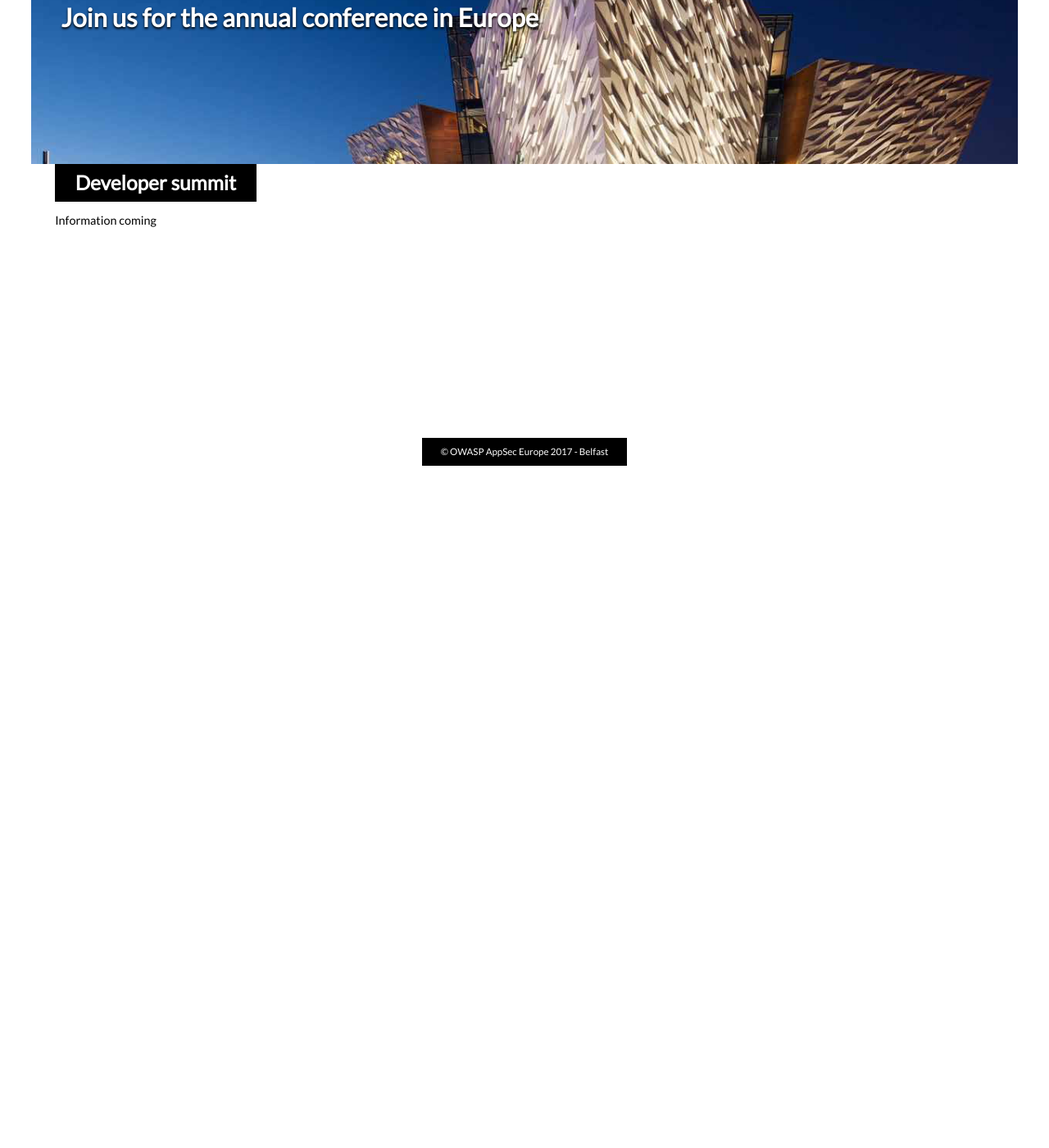
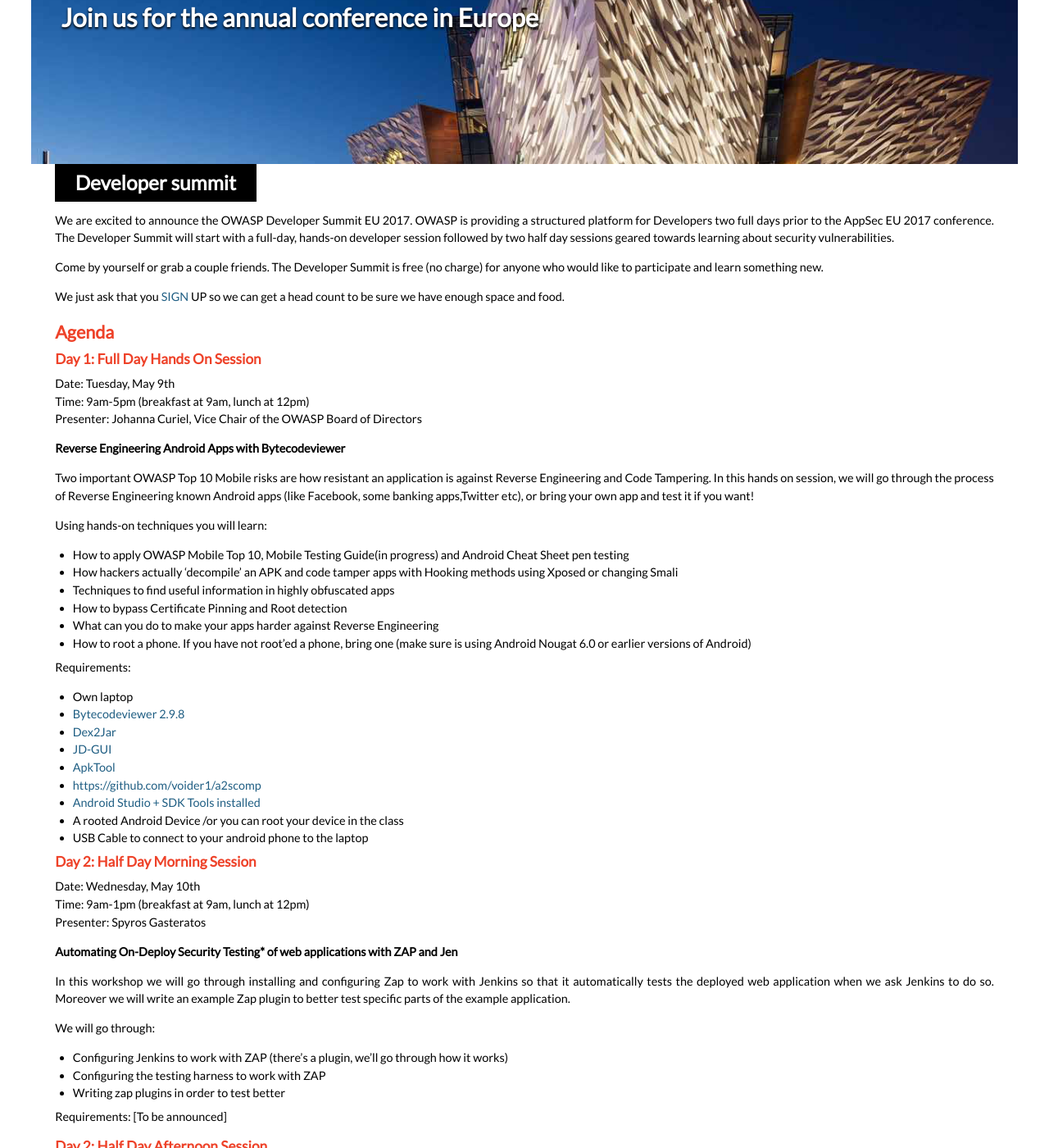
Before and after one commit to OWASP/AppSecEurope2017, a Jekyll site: the page built from program/developer-summit.md, in a window 1280 px wide and 1400 px high, scrolled down 240 px. Shown: the whole window at 82% size. Built offline with Jekyll 4.4.1, drawn with Linux system fonts in a browser that asks for light colours; before the commit the page ends 900 px from its top, so only the background shows below that; some of the changed text lies outside the part shown.

Commit message:
dev summit

```diff
--- a/program/developer-summit.md
+++ b/program/developer-summit.md
@@ -4,4 +4,65 @@ title: Developer summit
 
 # {{page.title}}
 
-Information coming
+We are excited to announce the OWASP Developer Summit EU 2017. OWASP is providing a structured platform for Developers two full days prior to the AppSec EU 2017 conference. The Developer Summit will start with a full-day, hands-on developer session followed by two half day sessions geared towards learning about security vulnerabilities.
+
+Come by yourself or grab a couple friends. The Developer Summit is free (no charge) for anyone who would like to participate and learn something new.
+
+We just ask that you [SIGN](https://docs.google.com/spreadsheets/d/1mVVonj0axYtn3DSdku3nEsbSqx-rIrqgy9D1Gojg7AI/edit#gid=0) UP so we can get a head count to be sure we have enough space and food.
+
+## Agenda
+
+### Day 1: Full Day Hands On Session
+Date: Tuesday, May 9th
+Time: 9am-5pm (breakfast at 9am, lunch at 12pm)
+Presenter: Johanna Curiel, Vice Chair of the OWASP Board of Directors
+
+**Reverse Engineering Android Apps with Bytecodeviewer**
+
+Two important OWASP Top 10 Mobile risks are how resistant an application is against Reverse Engineering and Code Tampering. In this hands on session, we will go through the process of Reverse Engineering known Android apps (like Facebook, some banking apps,Twitter etc), or bring your own app and test it if you want!
+
+Using hands-on techniques you will learn:
+
+* How to apply OWASP Mobile Top 10, Mobile Testing Guide(in progress) and Android Cheat Sheet pen testing
+* How hackers actually ‘decompile’ an APK and code tamper apps with Hooking methods using Xposed or changing Smali
+* Techniques to find useful information in highly obfuscated apps
+* How to bypass Certificate Pinning and Root detection
+* What can you do to make your apps harder against Reverse Engineering
+* How to root a phone. If you have not root'ed a phone, bring one (make sure is using Android Nougat 6.0 or earlier versions of Android)
+
+Requirements:
+
+* Own laptop
+* [Bytecodeviewer 2.9.8](https://github.com/Konloch/bytecode-viewer)
+* [Dex2Jar](https://github.com/pxb1988/dex2jar)
+* [JD-GUI](http://jd.benow.ca/)
+* [ApkTool](https://ibotpeaches.github.io/Apktool/)
+* [https://github.com/voider1/a2scomp](https://github.com/voider1/a2scomp)
+* [Android Studio + SDK Tools installed](https://developer.android.com/studio/index.html)
+* A rooted Android Device /or you can root your device in the class
+* USB Cable to connect to your android phone to the laptop
+
+
+### Day 2: Half Day Morning Session
+Date: Wednesday, May 10th
+Time: 9am-1pm (breakfast at 9am, lunch at 12pm)
+Presenter: Spyros Gasteratos
+
+**Automating On-Deploy Security Testing* of web applications with ZAP and Jen**
+
+In this workshop we will go through installing and configuring Zap to work with Jenkins so that it automatically tests the deployed web application when we ask Jenkins to do so. Moreover we will write an example Zap plugin to better test specific parts of the example application.
+
+We will go through:
+
+* Configuring Jenkins to work with ZAP (there’s a plugin, we’ll go through how it works)
+* Configuring the testing harness to work with ZAP
+* Writing zap plugins in order to test better
+
+Requirements: [To be announced]
+
+### Day 2: Half Day Afternoon Session
+Date: Wednesday, May 10th
+Time: 1pm - 5pm
+Presenter: TBD
+
+Details will be available soon!
```
